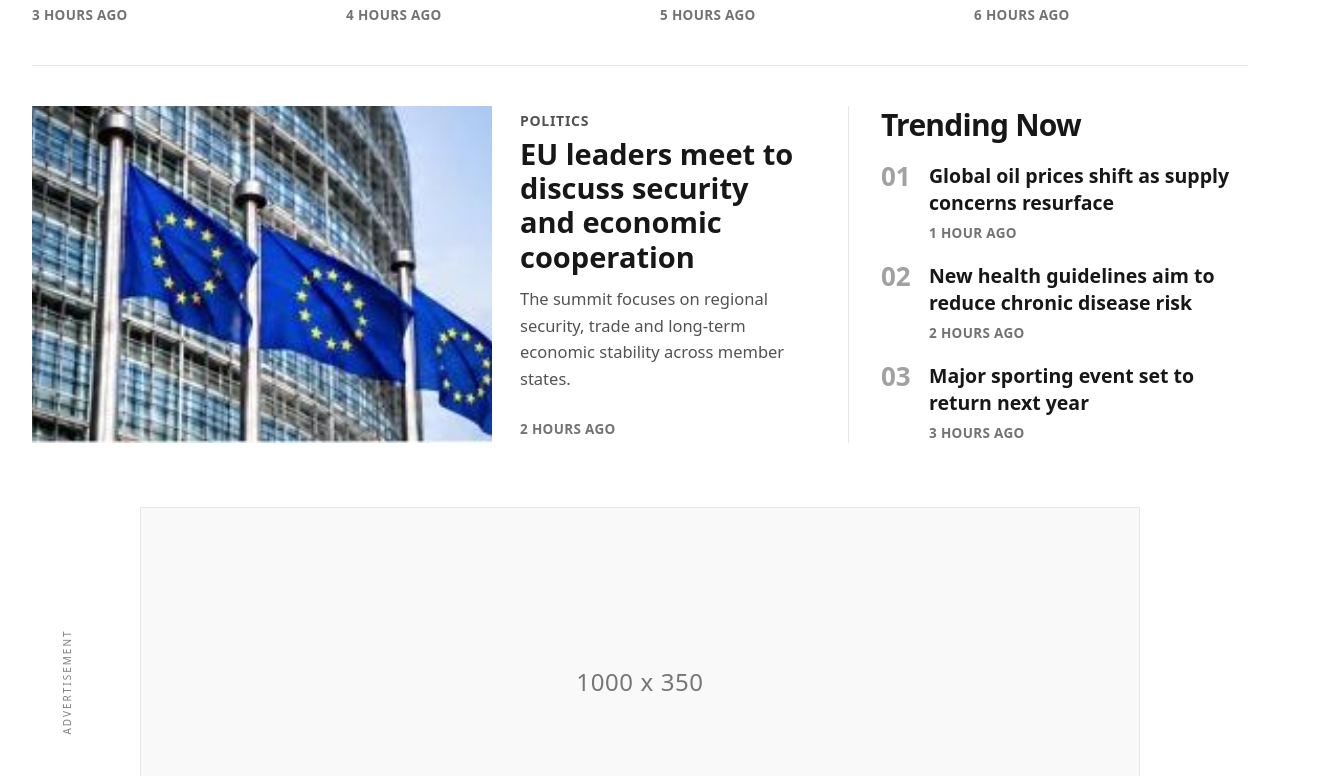
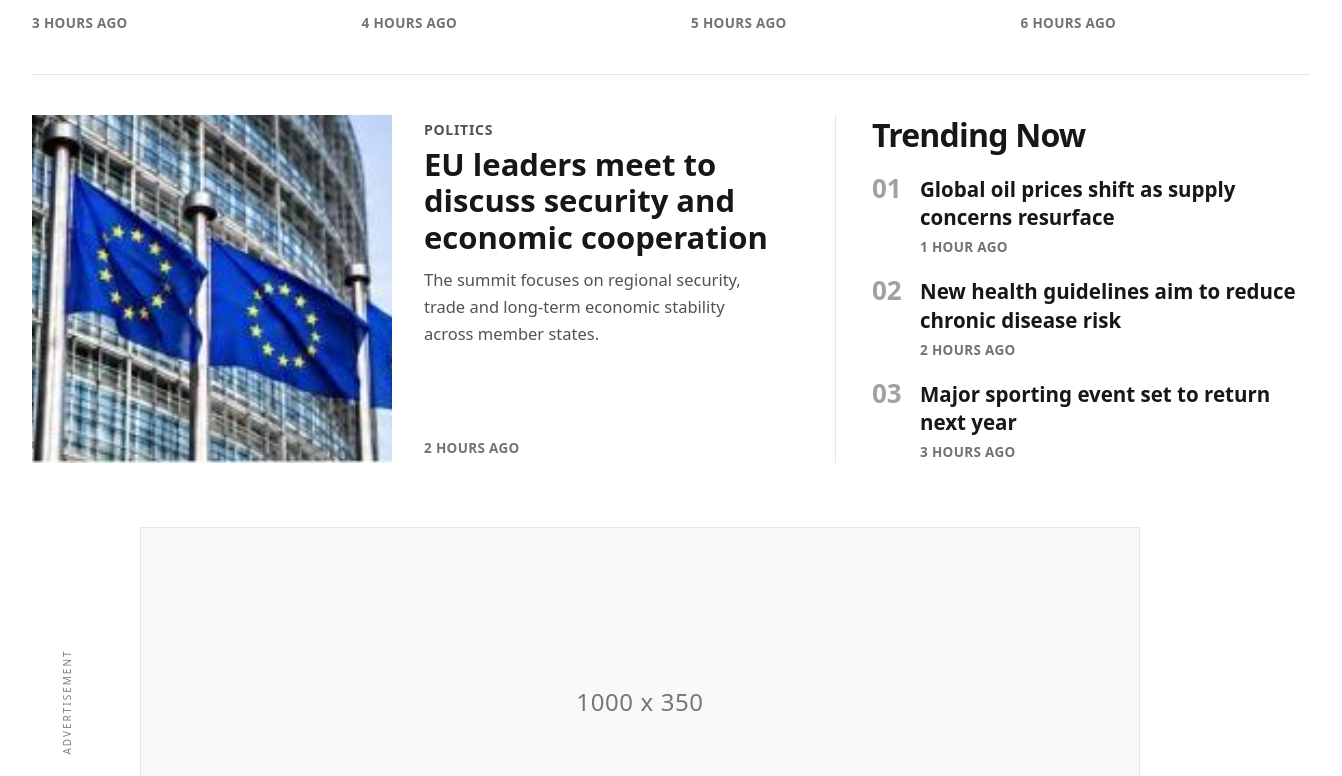
Before and after one commit to KalidMishal/BBC, a Next.js app: page / in a window 1280 px wide. Shown: the part 1204-1980 px from the top of the page, 1342 px wide, since content can reach past the window. Built offline with nearby package versions, Linux system fonts and the light colour scheme.

Commit message:
Format EU leaders headline and summary into 3 balanced lines and tighten left/right divider spacing

```diff
--- a/src/components/PoliticsAndTrendingSection.tsx
+++ b/src/components/PoliticsAndTrendingSection.tsx
@@ -82,14 +82,14 @@ export default function PoliticsAndTrendingSection({
         Matching media_1793990467065_bdb49109.jpg (bottom part)
         =======================================================
       */}
-      <div className="grid grid-cols-1 lg:grid-cols-[1fr_360px] xl:grid-cols-[1fr_400px] gap-8 lg:gap-10 items-stretch">
+      <div className="grid grid-cols-1 lg:grid-cols-[1fr_390px] xl:grid-cols-[1fr_475px] gap-6 lg:gap-8 xl:gap-9 items-stretch">
         {/* Left Side: EU Leaders Horizontal Feature */}
         <article
           onClick={() => onArticleClick?.(euLeadersStory)}
-          className="group cursor-pointer flex flex-col sm:flex-row gap-5 sm:gap-6 lg:gap-7 items-stretch h-full"
+          className="group cursor-pointer flex flex-col sm:flex-row gap-5 sm:gap-6 lg:gap-8 items-stretch h-full"
         >
           {euLeadersStory.imageUrl && (
-            <div className="relative w-full sm:w-[360px] md:w-[400px] lg:w-[440px] xl:w-[460px] shrink-0 overflow-hidden bg-neutral-100 min-h-[240px] sm:min-h-full">
+            <div className="relative w-full sm:w-[320px] md:w-[360px] lg:flex-1 shrink-0 overflow-hidden bg-neutral-100 min-h-[250px] sm:min-h-full">
               <Image
                 src={euLeadersStory.imageUrl}
                 alt={euLeadersStory.imageAlt || euLeadersStory.title}
@@ -99,30 +99,30 @@ export default function PoliticsAndTrendingSection({
             </div>
           )}
 
-          <div className="flex flex-col justify-between py-0.5 sm:py-1 h-full">
+          <div className="flex flex-col justify-between py-0.5 sm:py-1 h-full w-full sm:w-[330px] md:w-[350px] lg:w-[355px] xl:w-[375px] shrink-0">
             <div>
               <div className="font-sans font-bold text-[13.5px] sm:text-[14px] text-neutral-600 uppercase tracking-wider mb-1.5">
                 {euLeadersStory.category}
               </div>
-              <h3 className="font-sans font-bold text-[25px] sm:text-[27px] md:text-[29px] leading-[1.18] text-neutral-900 group-hover:underline">
+              <h3 className="font-sans font-bold text-[26px] sm:text-[28px] md:text-[30px] xl:text-[31px] leading-[1.18] text-neutral-900 group-hover:underline max-w-[375px]">
                 {euLeadersStory.title}
               </h3>
               {euLeadersStory.summary && (
-                <p className="font-sans text-[15.5px] sm:text-[16.5px] text-neutral-600 leading-relaxed mt-3">
+                <p className="font-sans text-[15.5px] sm:text-[16px] xl:text-[16.5px] text-neutral-600 leading-relaxed mt-3 max-w-[325px]">
                   {euLeadersStory.summary}
                 </p>
               )}
             </div>
-            <div className="font-sans font-bold text-[13px] sm:text-[13.5px] text-neutral-500 uppercase tracking-wide mt-3.5">
+            <div className="font-sans font-bold text-[13px] sm:text-[13.5px] text-neutral-500 uppercase tracking-wide mt-4">
               {euLeadersStory.time}
             </div>
           </div>
         </article>
 
         {/* Right Side: Trending Now with Vertical Divider and 01, 02, 03 numbers */}
-        <div className="lg:border-l lg:border-neutral-200 lg:pl-8 flex flex-col justify-between h-full">
+        <div className="lg:border-l lg:border-neutral-200 lg:pl-8 xl:pl-9 flex flex-col justify-between h-full">
           <div>
-            <h2 className="font-sans font-bold text-[30px] text-neutral-900 mb-4 sm:mb-5 tracking-tight leading-tight">
+            <h2 className="font-sans font-bold text-[30px] xl:text-[32px] text-neutral-900 mb-4 sm:mb-5 tracking-tight leading-tight">
               Trending Now
             </h2>
 
@@ -145,7 +145,7 @@ export default function PoliticsAndTrendingSection({
                     {item.number}
                   </span>
                   <div className="flex flex-col">
-                    <h4 className="font-sans font-bold text-[18.5px] sm:text-[19.5px] leading-snug text-neutral-900 group-hover:underline">
+                    <h4 className="font-sans font-bold text-[18.5px] sm:text-[19.5px] xl:text-[20.5px] leading-snug text-neutral-900 group-hover:underline">
                       {item.title}
                     </h4>
                     <span className="font-sans font-bold text-[13px] sm:text-[13.5px] text-neutral-500 uppercase tracking-wide mt-1.5">
```
